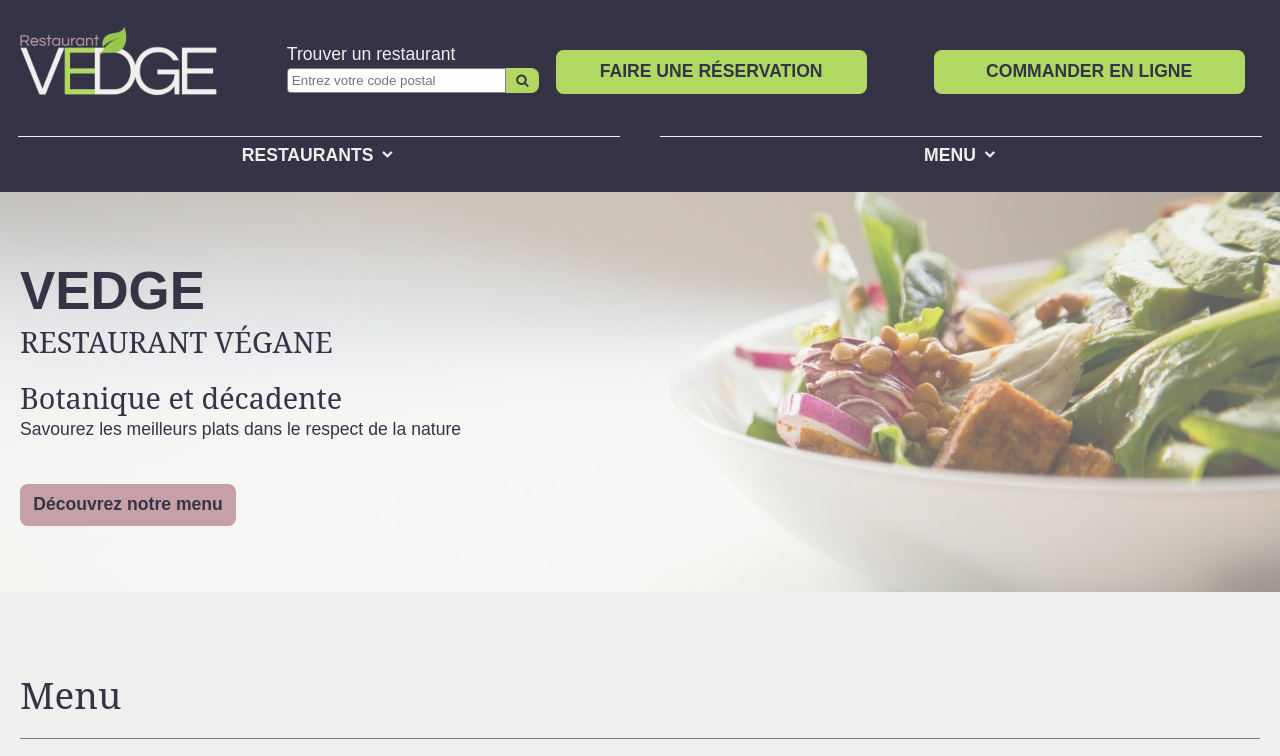
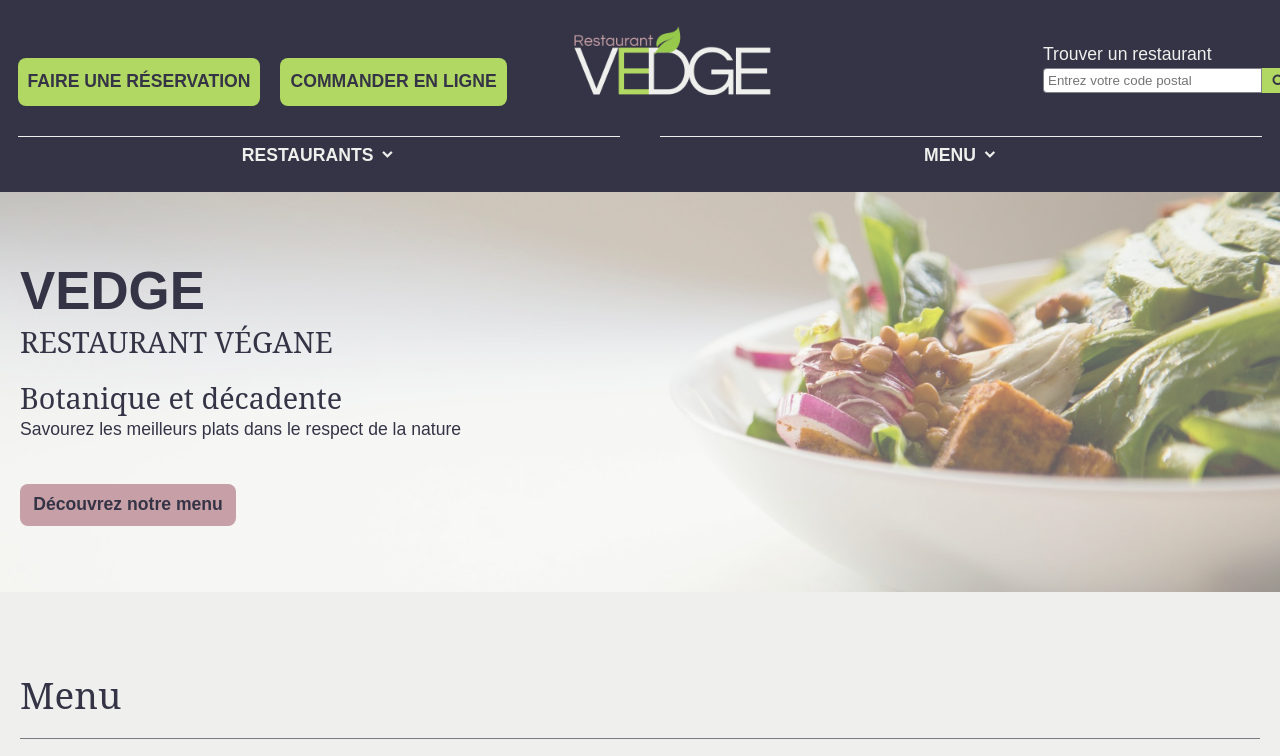
Before and after one commit to sylsylviane/Correction_TP2_Design_Web, a plain HTML site: page index.html in a window 1280 px wide. Shown: the top 756 px of the page. Drawn offline with nearby package versions, Linux system fonts and the light colour scheme.

Commit message:
Essai sur menu de navigation - Non valide

```diff
--- a/assets/css/formulaire-navigation.css
+++ b/assets/css/formulaire-navigation.css
@@ -1,5 +1,7 @@
 /*formulaire dans la navigation*/
 .formulaire-navigation{
+	display: flex;
+	flex-direction: column;
 	position: relative;
 	top:-5px; /*Corrigez l'alignement*/
 
@@ -12,7 +14,7 @@
 		margin:0;
 		border-bottom-right-radius: 0;
 		border-top-right-radius: 0;
-		flex-basis: 80%;
+		/* flex-basis: 80%; */
 	}
 
 	& button{
@@ -22,7 +24,7 @@
 		border-bottom-left-radius: 0;
 		border-top-left-radius: 0;
 		background-color: var(--couleur-accent);
-		flex-basis: 18%;
+		/* flex-basis: 18%; */
 
 	}
 
--- a/assets/css/main.css
+++ b/assets/css/main.css
@@ -172,7 +172,7 @@
 
 .conteneur-bouton {
 	display: flex;
-	justify-content: right;
+	/* justify-content: right; pour pied de site */
 	margin-top: var(--espacement-petit);
 	gap: var(--espacement-petit);
 
--- a/assets/css/navigation-principale.css
+++ b/assets/css/navigation-principale.css
@@ -7,16 +7,16 @@
 	margin:0;
 	padding: 1em ;
 	color: var(--couleur-arriere-plan);
-
+	/* justify-content: space-around; */
 
 	&>* {
 		flex-basis:calc(16%);
 
 	}
 
-	&>a{
+	/* &>a{
 		margin-right: 1em;
-	}
+	} */
 
 	@media (max-width: 1540px){
 		&>* {
--- a/index.html
+++ b/index.html
@@ -52,8 +52,10 @@
           <a href="#">Boisson</a>
         </div>
       </div>
-      <a class="bouton" href="#">Faire une réservation</a>
+      <div class="conteneur-bouton">
+        <a class="bouton" href="#">Faire une réservation</a>
       <a class="bouton" href="#">Commander en ligne</a>
+      </div>
       <form class="formulaire-navigation">
         <label for="recherche">Trouver un restaurant</label>
         <div>
```
